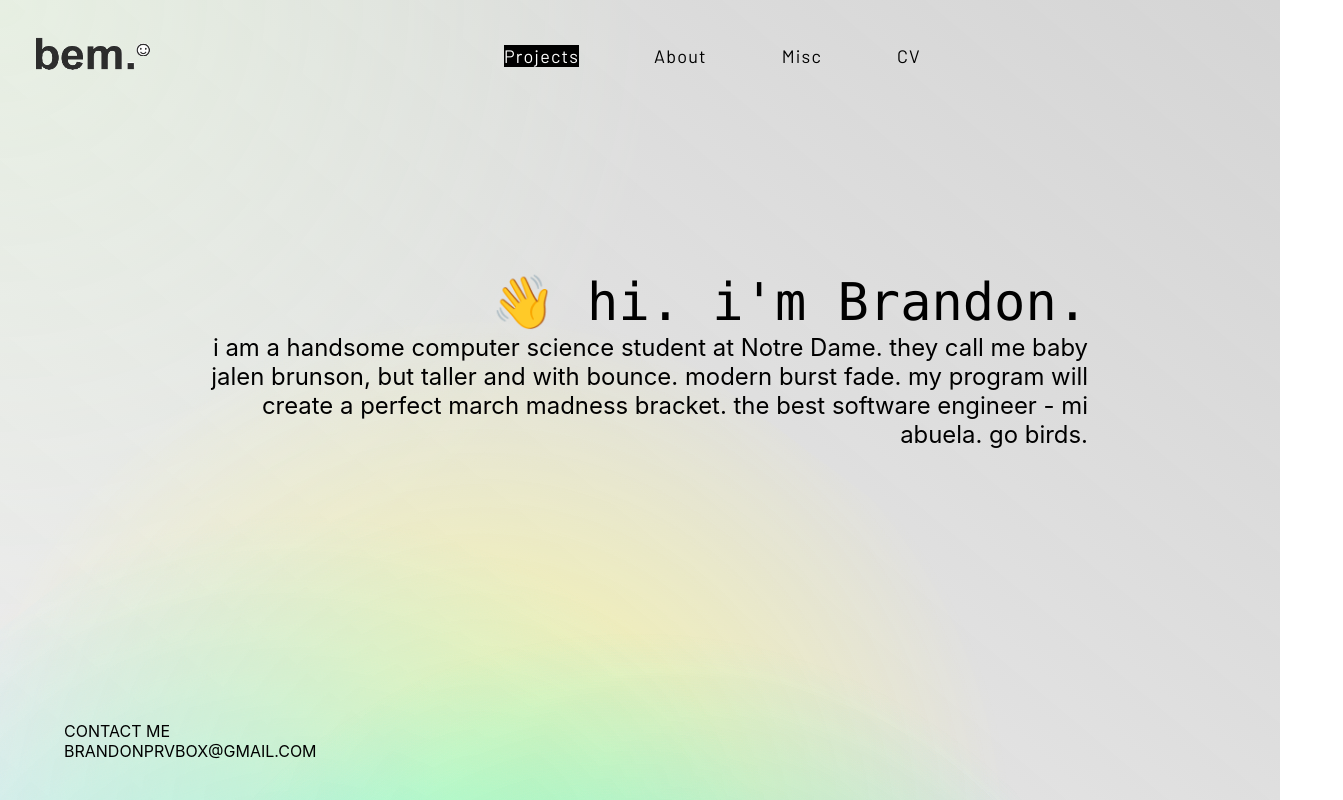
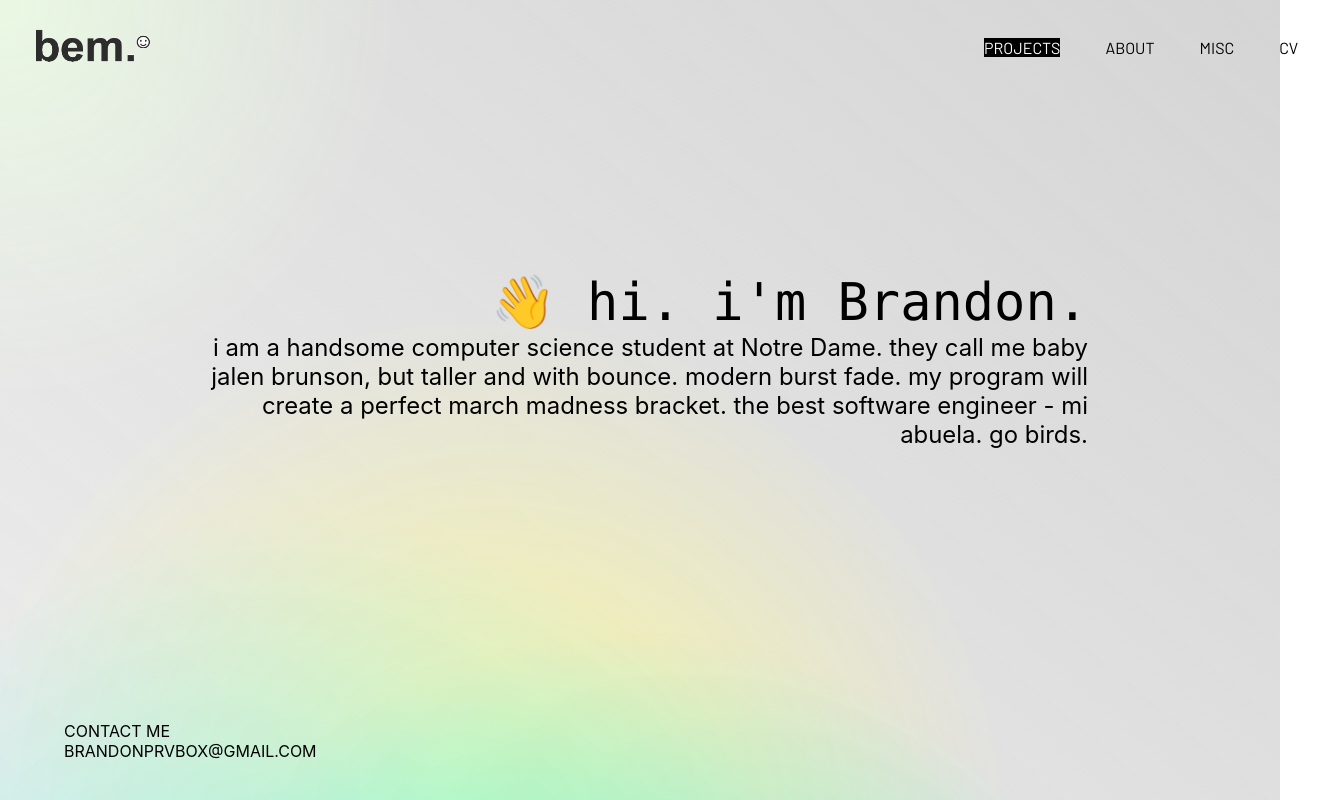
Before and after one commit to bemndy/brandonemartinez.com, a React (Create React App) app in the folder react-website/: page / in a window 1280 px wide. Shown: the top 800 px of the page, 1343 px wide, since content can reach past the window. Built offline with nearby package versions, Linux system fonts and the light colour scheme; a web font is replaced by a local one.

Commit message:
changes with navbar positioning and font

```diff
--- a/react-website/src/components/navbar.css
+++ b/react-website/src/components/navbar.css
@@ -8,9 +8,9 @@
     display: flex;
     align-items: center;
     justify-content: flex-start;
-    gap: 22rem;
-    padding: 1rem 0;
-    width: 95%;
+    gap: 52rem;
+    padding: 0.5rem 0;
+    width: 100%;
 }
 .logo-container {
     object-fit: contain;
@@ -27,13 +27,14 @@
 }
 
 .nav-links {
-    margin: 0 75px 0 0;
+    margin: 0 45px 0 0;
     display: block;
-    font-size: 18px;
+    font-size: 16px;
     font-family: 'Barlow', Roboto, system-ui, BlinkMacSystemFont, "Segoe UI", Ubuntu;
-    letter-spacing: 0.075rem;
+    letter-spacing: 0.0rem;
     color: black;
     text-decoration: none;
+    text-transform: uppercase;
 }
 .nav-links:link, .nav-links:visited {
     color:black;
--- a/react-website/src/pages/hero.css
+++ b/react-website/src/pages/hero.css
@@ -148,7 +148,7 @@
     }
     .interactive {
       position: absolute;
-      background: radial-gradient(circle at center, rgba(var(--color-interactive), 0.8) 0, rgba(var(--color-interactive), 0) 50%) no-repeat;
+      background: radial-gradient(circle at center, rgba(var(--color-interactive), 0.8) 0, rgba(var(--color-interactive), 0) 30%) no-repeat;
       mix-blend-mode: var(--blending);
 
       width: 100%;
@@ -156,7 +156,7 @@
       top: -50%;
       left: -50%;
 
-      opacity: 0.6;
+      opacity: 1;
     }
   }
 
```
